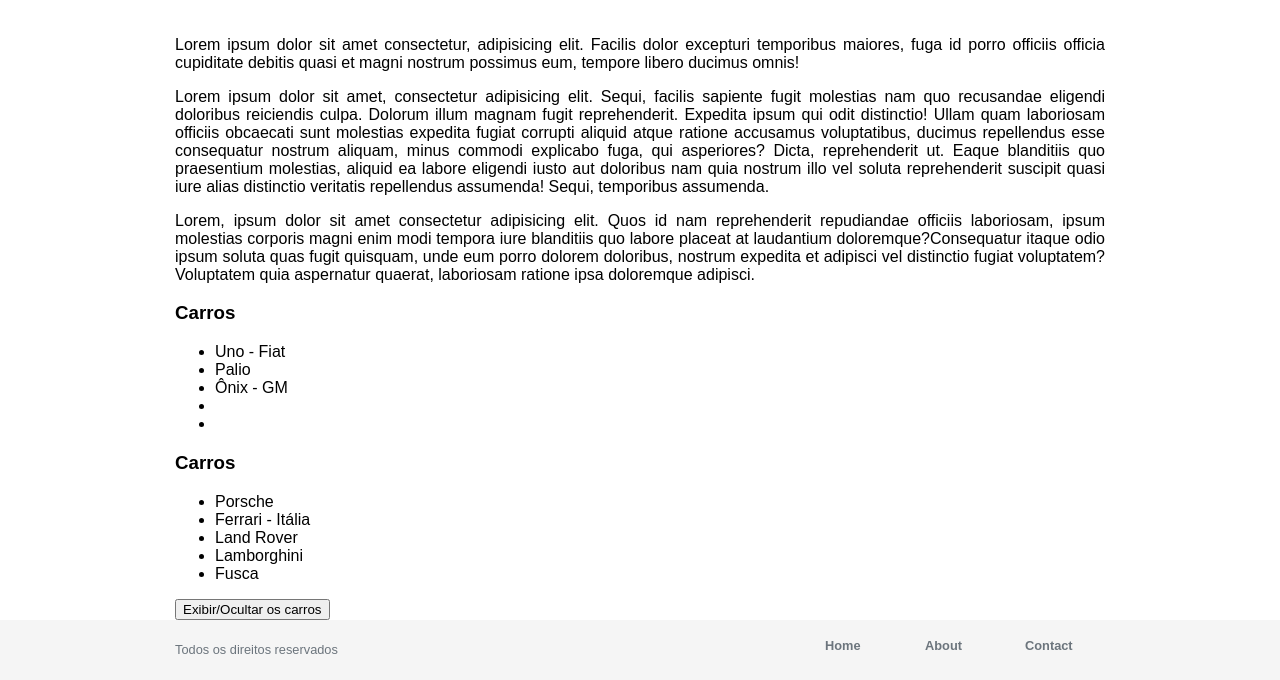
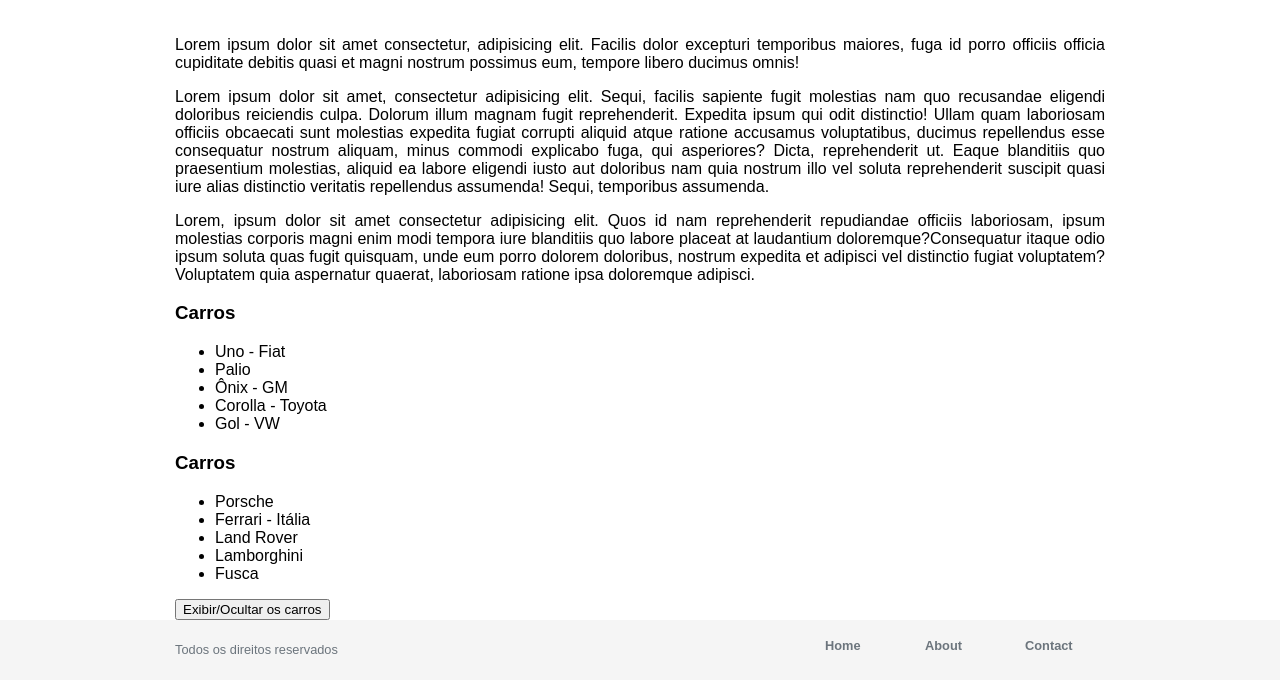
Before and after one commit to regislopeseso/jQuery_Curso_COMPLETO_com_Projetos_Reais, a plain HTML site: page index.html in a window 1280 px wide. Shown: the part 616-1296 px from the top of the page. Drawn offline with Linux system fonts and the light colour scheme.

Commit message:
Add class 17. Seletores - Filtros do CSS3

```diff
--- a/index.html
+++ b/index.html
@@ -115,8 +115,8 @@
             <li data-ano="1983">Uno <span> - Fiat</span></li>
             <li data-ano="1996">Palio</li>
             <li data-ano="2013">Ônix <span> - GM</span></li>
-            <li></li>
-            <li></li>
+            <li data-ano="2015">Corolla <span> - Toyota</span></li>
+            <li data-ano="2024">Gol <span> - VW</span></li>
           </ul>
         </div>
 
@@ -152,29 +152,29 @@
     <script src="jquery.min.js"></script>
 
     <script type="text/javascript">
-      // Selecionando o primeiro elemento de uma lista
-      // $(".cars_list li:first").click(function () {
-      //        alert("ok");
-      //      });
+      // Seleciona o primeiro item olhando para todas as listas que possuem a classe informada
+      // $(".cars_list li:first").css("text-decoration", "underline");
 
-      // Selecionando o último elemento de uma lista
-      // $(".cars_list li:last").click(function () {
-      //   alert("ok");
-      // });
+      // Seleciona o primeiro item de CADA lista que possua a classe informada
+      // $(".cars_list li:first-child").css("text-decoration", "underline");
 
-      // Selecionando o enésimo elemento de uma lista
-      // $(".cars_list li:eq(2 ou 3 ou 4 ... enésimo)").click(function () {
-      //   alert("ok");
-      // });
+      // Seleciona o último item olhando para todas as listas que possuem a classe informada
+      // $(".cars_list li:last").css("text-decoration", "underline");
 
-      // Selecionando os itens pares elemento de uma lista (as listas começam com 0)
-      // $(".cars_list li:even").css('background-color','#ccc')
+      // Seleciona o último item de CADA lista que possua a classe informada
+      // $(".cars_list li:last-child").css("text-decoration", "underline");
 
-      // Selecionando os itens ímpares elemento de uma lista
-      // $(".cars_list li:odd").css('background-color','#ccc')
+      // Seleciona os itens pares de uma lista, nesse caso a contagem começa com 1
+      // $(".cars_list li:nth-child(even)").css("background-color", "#ccc");
 
-      // Selecionando os itens de uma lista a partir de um index informado
-      // $('.cars_list li:gt(1)').css('opacity', '0.3')
+      // Seleciona os itens ímpares de uma lista, nesse caso a contagem começa com 1
+      // $(".cars_list li:nth-child(odd)").css("background-color", "#ccc");
+
+      // Seleciona os itens CADA lista (que tenham a classe informada) que possuem o index informado, nesse caso a contagem começa com 1
+      // $(".cars_list li:nth-child(2 ou 3 ou 56 ou ..)").css("background-color", "#ccc");
+
+      // Seleciona os itens de CADA lista (que tenham a classe informada) cujo o index seja a contagem que começa com o útimo item até o valor informado
+      // $(".cars_list li:nth-last-child(3").css("font-weight", "bold");
     </script>
   </body>
 </html>
```
Also changed, not shown: basicFilters_selectors.js (added, +23 -0 lines).
